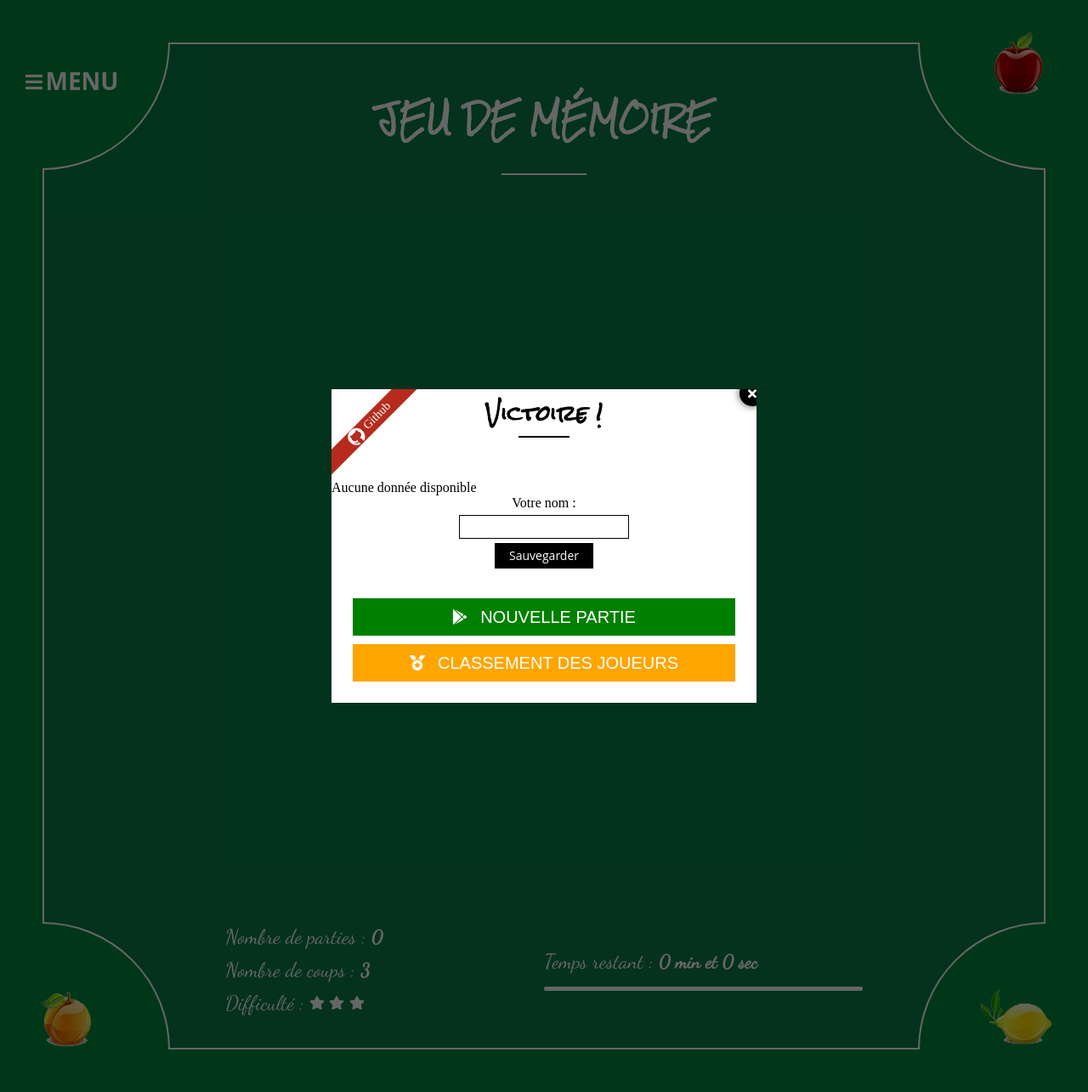
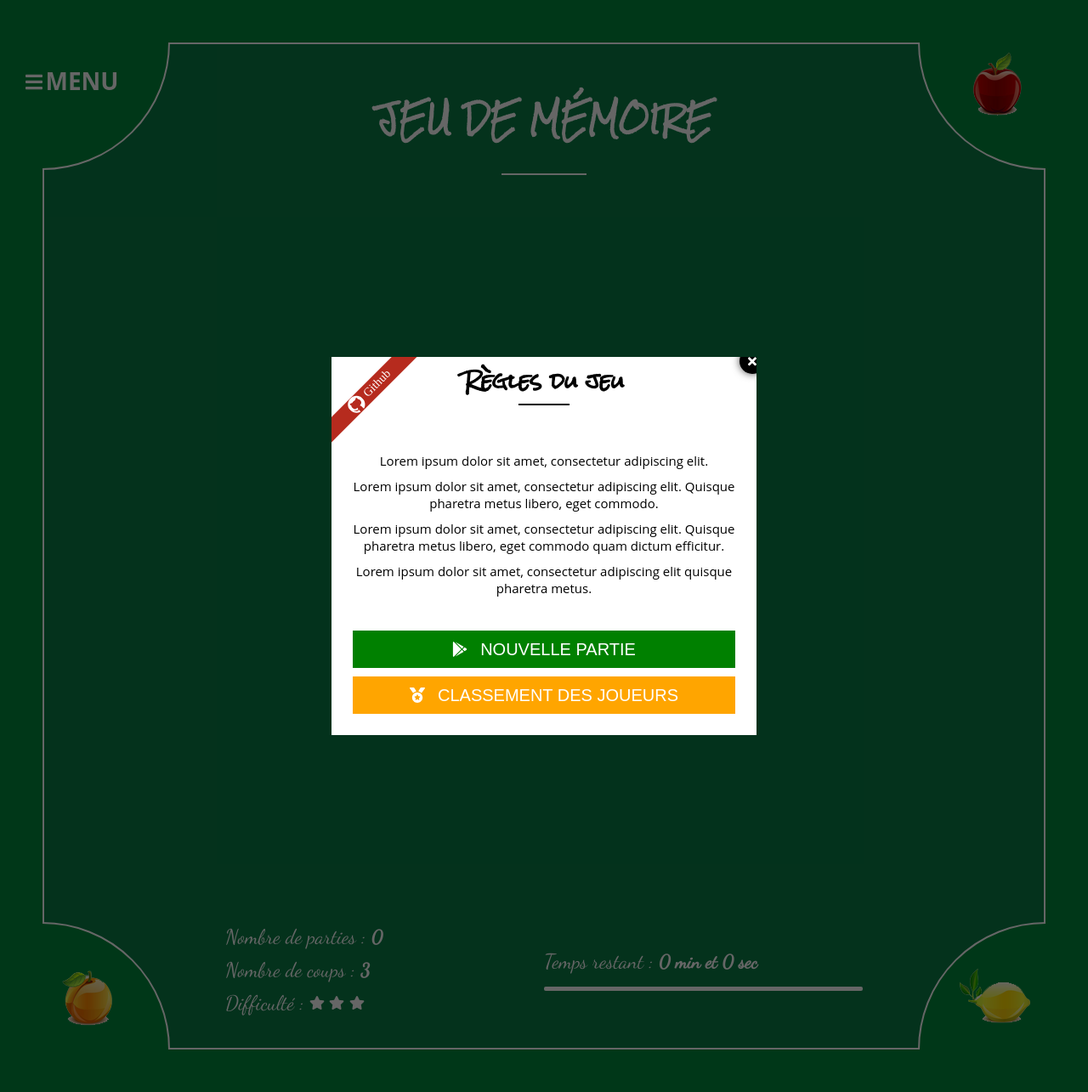
Before and after one commit to wmalbos/GAME-Memory, a PHP site: page / in a window 1280 px wide. Shown: the whole page at 85% size. Run offline with PHP 8.4, Linux system fonts and the light colour scheme; data that the repository does not hold is empty.

Commit message:
Corrections

```diff
--- a/assets/css/_game.scss
+++ b/assets/css/_game.scss
@@ -3,6 +3,8 @@
 @import "card";
 
 .memory-game {
+
+  position: relative;
 
   // Affichage des différents menu en popin du jeu
   .menu {
@@ -256,6 +258,10 @@
           padding: 5px 0;
         }
       }
+      .empty{
+        width: 100%;
+        text-align: center;
+      }
     }
 
     &-ranking {
@@ -274,6 +280,10 @@
 
           padding: 5px 0;
         }
+      }
+      .empty{
+        width: 100%;
+        text-align: center;
       }
     }
 
@@ -319,6 +329,10 @@
 
             padding: 5px 0;
           }
+        }
+        .empty{
+          width: 100%;
+          text-align: center;
         }
 
         .form-rank {
@@ -418,26 +432,26 @@
 
       &-top-left {
         position: absolute;
-        top: 0;
-        left: 0;
+        top: -25px;
+        left: -25px;
       }
 
       &-top-right {
         position: absolute;
-        top: 0;
-        right: 0;
+        top: -25px;
+        right: -25px;
       }
 
       &-bottom-right {
         position: absolute;
-        bottom: 0;
-        right: 0;
+        bottom: -25px;
+        right: -25px;
       }
 
       &-bottom-left {
         position: absolute;
-        bottom: 0;
-        left: 0;
+        bottom: -25px;
+        left: -25px;
       }
     }
   }
--- a/assets/css/style.css
+++ b/assets/css/style.css
@@ -242,6 +242,9 @@
   transform: rotateY(180deg);
 }
 
+.memory-game {
+  position: relative;
+}
 .memory-game .menu {
   width: 100%;
   height: 100%;
@@ -420,6 +423,10 @@
   list-style: none;
   padding: 5px 0;
 }
+.memory-game .menu-general .empty {
+  width: 100%;
+  text-align: center;
+}
 .memory-game .menu-ranking .ranks-list {
   margin: 0 0 25px 0;
 }
@@ -430,6 +437,10 @@
   text-align: center;
   list-style: none;
   padding: 5px 0;
+}
+.memory-game .menu-ranking .empty {
+  width: 100%;
+  text-align: center;
 }
 .memory-game .menu-victory .menu-header, .memory-game .menu-loose .menu-header {
   width: 100%;
@@ -459,6 +470,10 @@
   text-align: center;
   list-style: none;
   padding: 5px 0;
+}
+.memory-game .menu-victory .menu-content .empty, .memory-game .menu-loose .menu-content .empty {
+  width: 100%;
+  text-align: center;
 }
 .memory-game .menu-victory .menu-content .form-rank, .memory-game .menu-loose .menu-content .form-rank {
   width: 100%;
@@ -530,23 +545,23 @@
 }
 .memory-game .design-game .corner-top-left {
   position: absolute;
-  top: 0;
-  left: 0;
+  top: -25px;
+  left: -25px;
 }
 .memory-game .design-game .corner-top-right {
   position: absolute;
-  top: 0;
-  right: 0;
+  top: -25px;
+  right: -25px;
 }
 .memory-game .design-game .corner-bottom-right {
   position: absolute;
-  bottom: 0;
-  right: 0;
+  bottom: -25px;
+  right: -25px;
 }
 .memory-game .design-game .corner-bottom-left {
   position: absolute;
-  bottom: 0;
-  left: 0;
+  bottom: -25px;
+  left: -25px;
 }
 
 * {
--- a/assets/js/Game.js
+++ b/assets/js/Game.js
@@ -6,7 +6,7 @@
  */
 export default class Game {
 
-    pair_numbers = 1; // Nombre de paires de cartes dans la partie
+    pair_numbers = 9; // Nombre de paires de cartes dans la partie
     game_duration = 120; // Décompte restant en secondes avant la fin de la partie
     countdown = null; // Objet compte à rebours utilisé pour le décompte de temps
     game_counter = 0; // Nombre de parties jouées
--- a/index.php
+++ b/index.php
@@ -42,7 +42,7 @@
 <div id="game" class="memory-game">
 
     <!-- MENU - Nouvelle partie, Classements des joueurs, Github  -->
-    <div id="menu" class="menu menu-general">
+    <div id="menu" class="menu menu-general active">
         <div class="menu-container">
             <div class="menu-header">
                 <h2 class="menu-title">Règles du jeu</h2>
@@ -149,7 +149,7 @@
     </div>
 
     <!-- MENU de victoire -->
-    <div id="menu_victory" class="menu menu-victory active">
+    <div id="menu_victory" class="menu menu-victory">
         <div class="menu-container">
             <div class="menu-header">
                 <h2 class="menu-title">Victoire !</h2>
```
Also changed, not shown: database.sql (+50 -5 lines), 1 other file.
